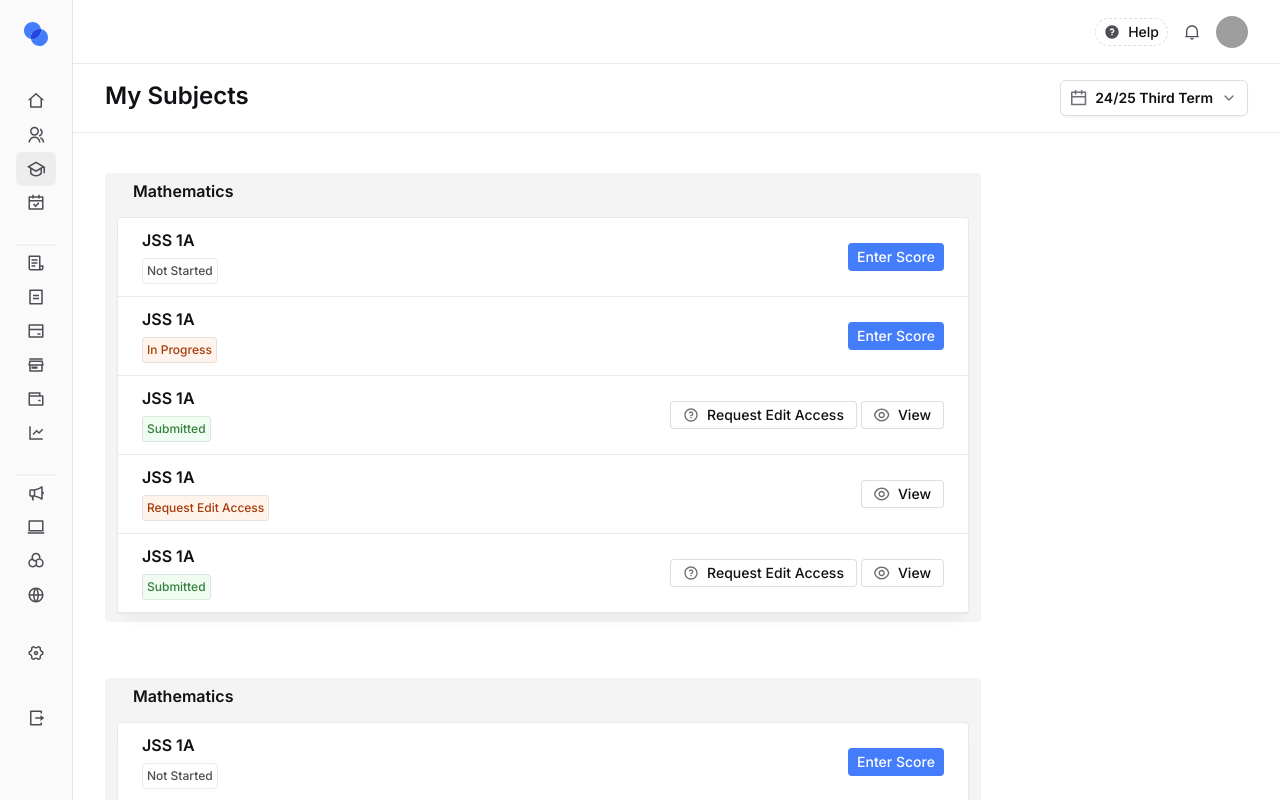
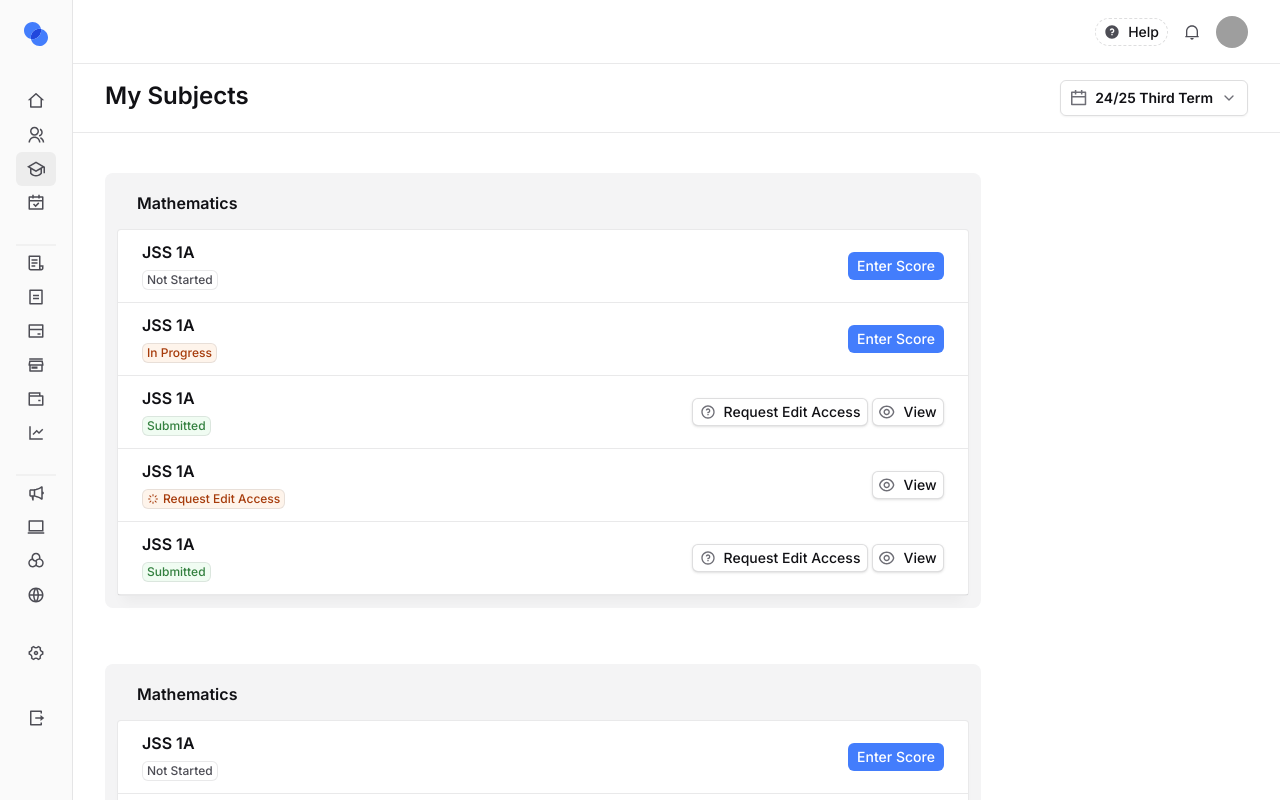
Before and after one commit to digenty/digenty-web, a Next.js app: page /classes-and-subjects in a window 1280 px wide. Built offline with nearby package versions, Linux system fonts and the light colour scheme; grey boxes are pictures that could not be loaded.

Commit message:
MAke changes on the border-radius , buttons , add the loading icon, changes on the heigh paddings...

```diff
--- a/src/components/ClassesAndSubjects/Subjects/RequestEdit.tsx
+++ b/src/components/ClassesAndSubjects/Subjects/RequestEdit.tsx
@@ -2,10 +2,12 @@
 
 import React, { useState } from "react";
 import { Button } from "@/components/ui/button";
-import { Dialog, DialogContent, DialogDescription, DialogFooter } from "@/components/ui/dialog";
+import { Dialog, DialogContent, DialogDescription, DialogFooter, DialogHeader, DialogTitle } from "@/components/ui/dialog";
 import { Input } from "@/components/ui/input";
 import { Label } from "@/components/ui/label";
 import { RoundedCheckbox } from "../RoundedCheckbox";
+import { VisuallyHidden } from "@radix-ui/react-visually-hidden";
+import { Textarea } from "@/components/ui/textarea";
 
 type RequestEditProps = {
   open: boolean;
@@ -24,13 +26,13 @@ export default function RequestEdit({ open, onOpenChange }: RequestEditProps) {
   return (
     <Dialog open={open} onOpenChange={onOpenChange}>
       <div className="flex justify-center">
-        <DialogContent className="border-border-default bg-bg-card fixed w-full rounded-md border p-0 shadow-sm md:w-133">
-          <div className="bg-bg-card-subtle border-border-default flex justify-between border-b px-4 py-3">
-            <h2 className="text-text-default text-md font-semibold">Request edit access</h2>
-          </div>
+        <DialogContent className="border-border-default bg-bg-card fixed w-full border p-0 shadow-sm md:w-133">
+          <DialogHeader className="bg-bg-card-subtle border-border-default rounded-t-xl border-b px-4 py-3 text-left">
+            <DialogTitle className="text-text-default text-base font-semibold">Request edit access</DialogTitle>
+          </DialogHeader>
 
           <div className="flex flex-col gap-5 px-6 py-4">
-            <DialogDescription className="text-text-subtle mt-2 text-sm font-normal">
+            <DialogDescription className="text-text-subtle text-sm font-normal">
               Select why you need to edit. You can add details if helpful.
             </DialogDescription>
 
@@ -55,7 +57,7 @@ export default function RequestEdit({ open, onOpenChange }: RequestEditProps) {
                   Input Reason <small className="text-text-destructive text-sm font-semibold">*</small>
                 </Label>
                 <Input
-                  className="bg-bg-input-soft border-border-default text-text-subtle h-9 w-full rounded-md border p-2 text-sm font-normal"
+                  className="bg-bg-input-soft text-text-subtle h-9 w-full rounded-md border-none p-2 text-sm font-normal"
                   placeholder="Input Reason"
                 />
               </div>
@@ -66,8 +68,8 @@ export default function RequestEdit({ open, onOpenChange }: RequestEditProps) {
                   <p className="text-text-muted text-sm font-normal">Optional</p>
                 </div>
 
-                <Input
-                  className="bg-bg-input-soft border-border-default text-text-subtle h-25 w-full rounded-md border p-2 text-sm font-normal"
+                <Textarea
+                  className="bg-bg-input-soft text-text-subtle flex h-18 w-full items-start rounded-md border-none p-2 text-sm font-normal"
                   placeholder="Add brief context"
                 />
               </div>
@@ -82,7 +84,10 @@ export default function RequestEdit({ open, onOpenChange }: RequestEditProps) {
             >
               Cancel
             </Button>
-            <Button onClick={() => onOpenChange(false)} className="text-text-white-default bg-bg-state-primary rounded-sm px-2 py-1 text-sm">
+            <Button
+              onClick={() => onOpenChange(false)}
+              className="text-text-white-default bg-bg-state-primary hover:bg-bg-state-primary/90! rounded-sm px-2 py-1 text-sm"
+            >
               Send Request
             </Button>
           </DialogFooter>
--- a/src/components/ClassesAndSubjects/Subjects/Subject.tsx
+++ b/src/components/ClassesAndSubjects/Subjects/Subject.tsx
@@ -7,6 +7,7 @@ import { Badge } from "@/components/ui/badge";
 import { Button } from "@/components/ui/button";
 import React, { useState } from "react";
 import RequestEdit from "./RequestEdit";
+import RequestLoader from "@/components/Icons/RequestLoader";
 
 export type ClassItem = {
   id: string;
@@ -30,8 +31,8 @@ export default function Subject({ title, classes }: SubjectProps) {
     <div className="p-4 md:px-8 md:py-4">
       <RequestEdit open={openRequest} onOpenChange={setOpenRequest} />
 
-      <div className="flex-start bg-bg-muted flex w-full flex-col gap-4 rounded-sm px-3 py-2 md:w-219">
-        <h2 className="text-text-default text-md font-semibold md:ml-4">{title}</h2>
+      <div className="flex-start bg-bg-muted flex w-full flex-col gap-4 rounded-lg pt-1 pr-1 pb-2 pl-1 md:w-219 md:pt-1 md:pr-3 md:pb-3 md:pl-3">
+        <h2 className="text-text-default text-md px-5 pt-4 font-semibold">{title}</h2>
         <ul className="bg-bg-card border-border-default w-full rounded-sm border shadow-sm md:w-213">
           {classes.map(cl => {
             const statusUpdate =
@@ -45,15 +46,18 @@ export default function Subject({ title, classes }: SubjectProps) {
 
             return (
               <li key={cl.id} className="border-border-default border-b-1">
-                <div className="flex flex-col gap-2 p-2 md:flex-row md:items-center md:justify-between md:px-6 md:py-3">
+                <div className="flex flex-col gap-4 px-3 py-4 md:flex-row md:items-center md:justify-between md:gap-2 md:p-2 md:px-6 md:py-3">
                   <div className="flex flex-col gap-2">
                     <p className="text-text-default text-md font-semibold">{cl.grade}</p>
-                    <Badge className={`border-border-default rounded-sm border p-1 text-xs font-medium ${statusUpdate}`}>{cl.subjectStatus}</Badge>
+                    <Badge className={`border-border-default flex h-5 items-center gap-1 rounded-md border p-1 text-xs font-medium ${statusUpdate}`}>
+                      {cl.subjectStatus === "Request Edit Access" ? <RequestLoader fill="var(--color-bg-basic-orange-strong)" /> : null}{" "}
+                      {cl.subjectStatus}
+                    </Badge>
                   </div>
 
                   <div>
                     {cl.subjectStatus === "Not Started" ? (
-                      <Button className="bg-bg-state-primary hover:bg-bg-state-primary text-text-white-default h-7 w-24 rounded-sm px-2 py-1">
+                      <Button className="bg-bg-state-primary hover:bg-bg-state-primary/90! text-text-white-default h-7 w-24 rounded-md px-2 py-1">
                         Enter Score
                       </Button>
                     ) : (
@@ -61,7 +65,7 @@ export default function Subject({ title, classes }: SubjectProps) {
                     )}
 
                     {cl.subjectStatus === "In Progress" ? (
-                      <Button className="bg-bg-state-primary hover:bg-bg-state-primary text-text-white-default h-7 w-24 rounded-sm px-2 py-1">
+                      <Button className="bg-bg-state-primary hover:bg-bg-state-primary/90! text-text-white-default h-7 w-24 rounded-md px-2 py-1">
                         Enter Score
                       </Button>
                     ) : (
@@ -69,14 +73,14 @@ export default function Subject({ title, classes }: SubjectProps) {
                     )}
 
                     {cl.subjectStatus === "Submitted" ? (
-                      <div className="flex gap-1 md:justify-between">
+                      <div className="flex gap-2 md:items-center md:justify-between md:gap-1">
                         <Button
                           onClick={handleOpen}
-                          className="border-border-darker text-text-default bg-bg-state-secondary h-7 rounded-sm border px-2 py-1 text-sm"
+                          className="border-border-darker text-text-default bg-bg-state-secondary h-7 w-44 rounded-md border px-2 py-1 text-sm font-medium shadow"
                         >
                           <Question fill="var(--color-icon-default-muted)" /> Request Edit Access
                         </Button>
-                        <Button className="border-border-darker text-text-default bg-bg-state-secondary h-7 rounded-sm border px-2 py-1 text-sm">
+                        <Button className="border-border-darker text-text-default bg-bg-state-secondary h-7 w-18 rounded-md border px-2 py-1 text-sm font-medium shadow">
                           <Eye fill="var(--color-icon-default-muted)" /> View
                         </Button>
                       </div>
@@ -85,7 +89,7 @@ export default function Subject({ title, classes }: SubjectProps) {
                     )}
 
                     {cl.subjectStatus === "Request Edit Access" ? (
-                      <Button className="border-border-darker text-text-default bg-bg-state-secondary h-7 rounded-sm border px-2 py-1 text-sm">
+                      <Button className="border-border-darker text-text-default bg-bg-state-secondary h-7 w-18 rounded-md border px-2 py-1 text-sm font-medium shadow">
                         <Eye fill="var(--color-icon-default-muted)" /> View
                       </Button>
                     ) : (
--- /dev/null
+++ b/src/components/Icons/RequestLoader.tsx
@@ -0,0 +1,12 @@
+import React, { SVGProps } from "react";
+
+export default function RequestLoader(props: SVGProps<SVGSVGElement>) {
+  return (
+    <svg xmlns="http://www.w3.org/2000/svg" width="12" height="12" viewBox="0 0 12 12" fill="none" {...props}>
+      <path
+        d="M6 1C6.27615 1 6.5 1.22386 6.5 1.5V3C6.5 3.27614 6.27615 3.5 6 3.5C5.72385 3.5 5.5 3.27614 5.5 3V1.5C5.5 1.22386 5.72385 1 6 1ZM6 8.5C6.27615 8.5 6.5 8.72385 6.5 9V10.5C6.5 10.7761 6.27615 11 6 11C5.72385 11 5.5 10.7761 5.5 10.5V9C5.5 8.72385 5.72385 8.5 6 8.5ZM11 6C11 6.27615 10.7761 6.5 10.5 6.5H9C8.72385 6.5 8.5 6.27615 8.5 6C8.5 5.72385 8.72385 5.5 9 5.5H10.5C10.7761 5.5 11 5.72385 11 6ZM3.5 6C3.5 6.27615 3.27614 6.5 3 6.5H1.5C1.22386 6.5 1 6.27615 1 6C1 5.72385 1.22386 5.5 1.5 5.5H3C3.27614 5.5 3.5 5.72385 3.5 6ZM9.53555 9.53555C9.34025 9.7308 9.0237 9.7308 8.82845 9.53555L7.76775 8.47485C7.5725 8.2796 7.5725 7.96305 7.76775 7.76775C7.96305 7.5725 8.2796 7.5725 8.47485 7.76775L9.53555 8.82845C9.7308 9.0237 9.7308 9.34025 9.53555 9.53555ZM4.23223 4.23223C4.03697 4.4275 3.72039 4.4275 3.52513 4.23223L2.46446 3.17158C2.2692 2.97631 2.2692 2.65973 2.46446 2.46446C2.65973 2.2692 2.97631 2.2692 3.17158 2.46446L4.23223 3.52513C4.4275 3.72039 4.4275 4.03697 4.23223 4.23223ZM2.46446 9.53555C2.2692 9.34025 2.2692 9.0237 2.46446 8.82845L3.52513 7.76775C3.72039 7.5725 4.03697 7.5725 4.23223 7.76775C4.4275 7.96305 4.4275 8.2796 4.23223 8.47485L3.17158 9.53555C2.97631 9.7308 2.65973 9.7308 2.46446 9.53555ZM7.76775 4.23223C7.5725 4.03697 7.5725 3.72039 7.76775 3.52513L8.82845 2.46446C9.0237 2.2692 9.34025 2.2692 9.53555 2.46446C9.7308 2.65973 9.7308 2.97631 9.53555 3.17158L8.47485 4.23223C8.2796 4.4275 7.96305 4.4275 7.76775 4.23223Z"
+        fill={props.fill}
+      />
+    </svg>
+  );
+}
```
